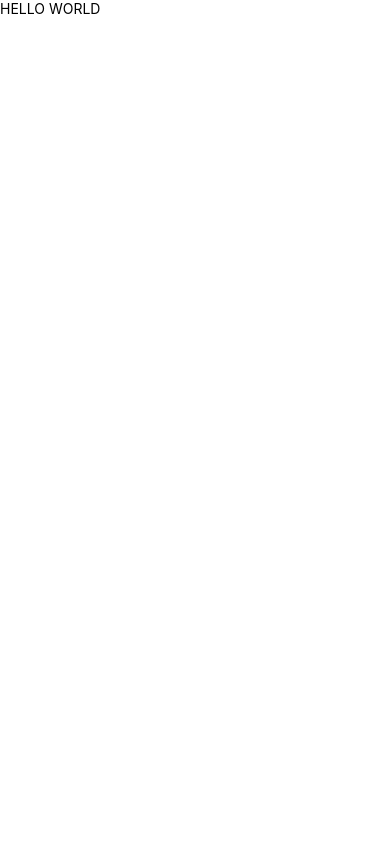
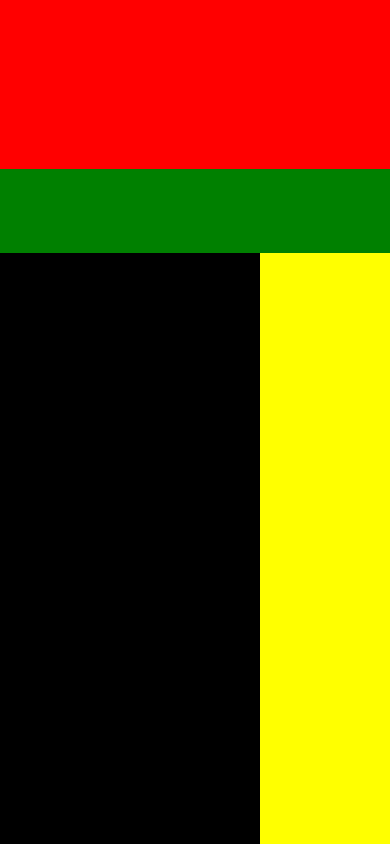
Before and after one commit to ThomyRipari/calculator-mobile-app, a React Native app: screen / in a window 390 px wide. Built offline with nearby package versions, Linux system fonts and the light colour scheme.

Commit message:
Calculator Design #1

```diff
--- a/App.js
+++ b/App.js
@@ -1,17 +1,50 @@
 import React, { Component } from 'react';
 import { StyleSheet, View, Text } from 'react-native';
-
 
 export default class App extends Component {
   render() {
     return (
-      <View>
-        <Text>HELLO WORLD</Text>
+      <View style={styles.container}>
+        <View style={styles.result}></View>
+        <View style={styles.calculation}></View>
+
+        <View style={styles.buttons}>
+          <View style={styles.numbers}></View>
+          <View style={styles.operations}></View>
+        </View>
       </View>
     )
   }
 }
 
 const styles = StyleSheet.create({
+  container: {
+    flex: 1
+  },
+
+  result: {
+    flex: 2,
+    backgroundColor: 'red'
+  },
+
+  calculation: {
+    flex: 1,
+    backgroundColor: 'green'
+  },
+
+  buttons: {
+    flex: 7,
+    flexDirection: 'row'
+  },
+
+  numbers: {
+    flex: 2,
+    backgroundColor: 'black'
+  },
+
+  operations: {
+    flex: 1,
+    backgroundColor: 'yellow'
+  }
 
 });
--- a/index.js
+++ b/index.js
@@ -2,8 +2,8 @@
  * @format
  */
 
-import {AppRegistry} from 'react-native';
+import { AppRegistry } from 'react-native';
 import App from './App';
-import {name as appName} from './app.json';
+import { name as appName } from './app.json';
 
 AppRegistry.registerComponent(appName, () => App);
```
Also changed, not shown: 1 other file (tests, documents, lock files or other folders).
